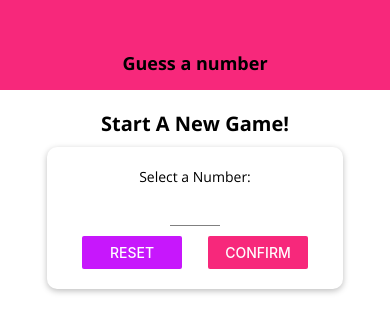
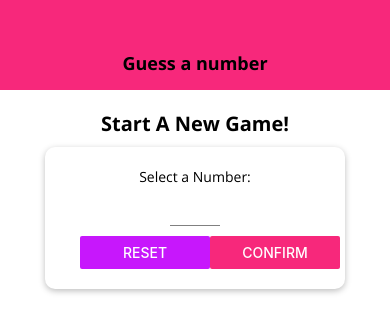
Before and after one commit to Nhukangasniemi/guessing-app, a React Native app: screen / in a window 390 px wide. Shown: the top 332 px of the page. Built offline with nearby package versions, Linux system fonts and the light colour scheme.

Commit message:
Adding device dimension

```diff
--- a/screens/StartGameScreen.js
+++ b/screens/StartGameScreen.js
@@ -7,7 +7,8 @@ import {
   Button,
   TouchableWithoutFeedback,
   Keyboard,
-  Alert
+  Alert,
+  Dimensions
 } from "react-native";
 import Card from "../components/Card";
 import Colors from "../constants/color";
@@ -113,8 +114,9 @@ const styles = StyleSheet.create({
     fontFamily: 'open-sans-bold'
   },
   inputContainer: {
-    width: 300,
-    maxWidth: "80%",
+    width: '80%',
+    minWidth: 300,
+    maxWidth: '95%',
     alignItems: "center"
   },
   buttonContainer: {
@@ -124,7 +126,8 @@ const styles = StyleSheet.create({
     paddingHorizontal: 15
   },
   button: {
-    width: 100
+    //width: 100
+    width: Dimensions.get('window').width/3
   },
   input: {
     width: 50,
```
